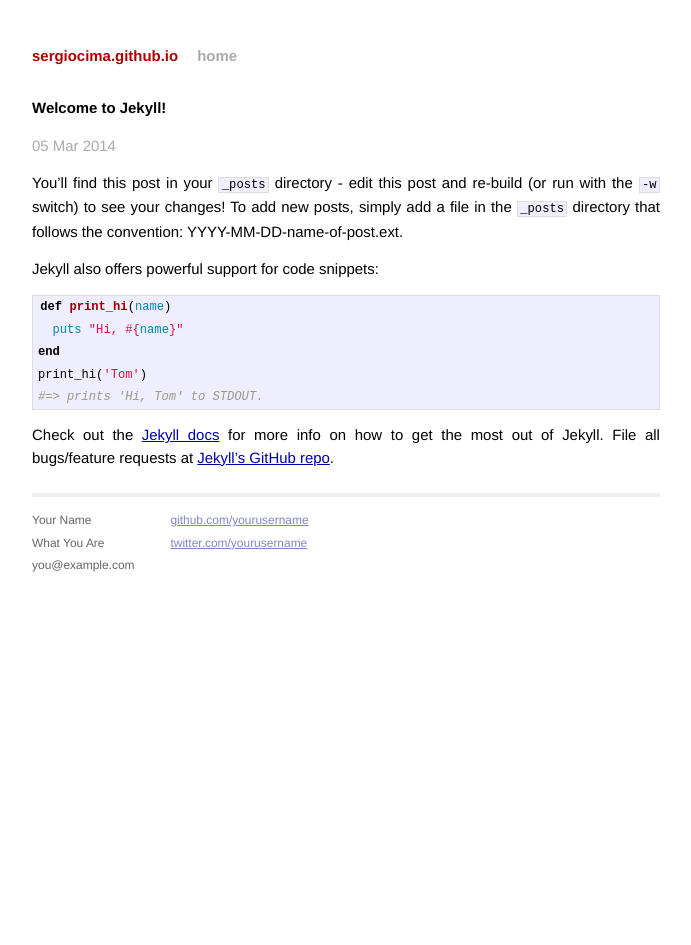
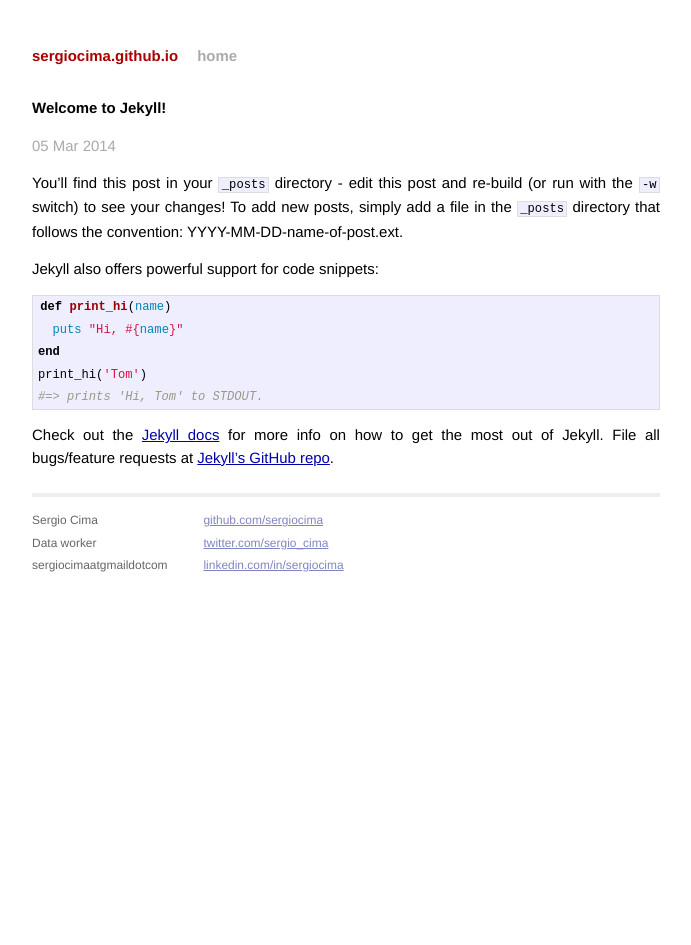
Before and after one commit to sergiocima/sergiocima.github.io, a Jekyll site: the page built from _posts/2014-03-05-welcome-to-jekyll.markdown, in a window 1280 px wide. Shown: the whole page, without its empty margins (294-985 px from the left). Built offline with Jekyll 4.4.1, drawn with Linux system fonts in a browser that asks for light colours; Markdown is read by kramdown in place of the engine named in the settings.

Commit message:
rigenero home page

```diff
--- a/_layouts/default.html
+++ b/_layouts/default.html
@@ -26,15 +26,16 @@
           <div class="footer">
             <div class="contact">
               <p>
-                Your Name<br />
-                What You Are<br />
-                you@example.com
+                Sergio Cima<br />
+                Data worker<br />
+                sergiocimaatgmaildotcom
               </p>
             </div>
             <div class="contact">
               <p>
-                <a href="https://github.com/yourusername">github.com/yourusername</a><br />
-                <a href="https://twitter.com/yourusername">twitter.com/yourusername</a><br />
+                <a href="https://github.com/yourusername">github.com/sergiocima</a><br />
+                <a href="https://twitter.com/sergio_cima">twitter.com/sergio_cima</a><br />
+                <a href="http://linkedin.com/in/sergiocima">linkedin.com/in/sergiocima</a><br />
               </p>
             </div>
           </div>
```
Also changed, not shown: 8 other files.
